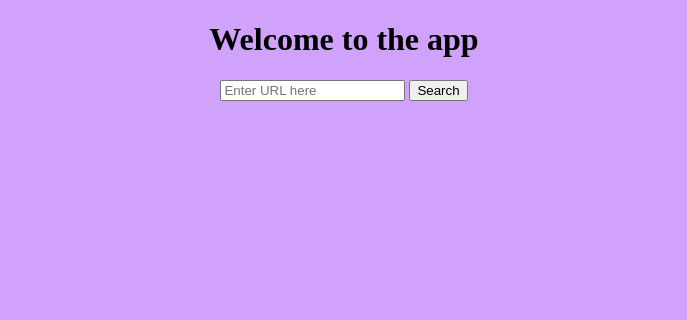
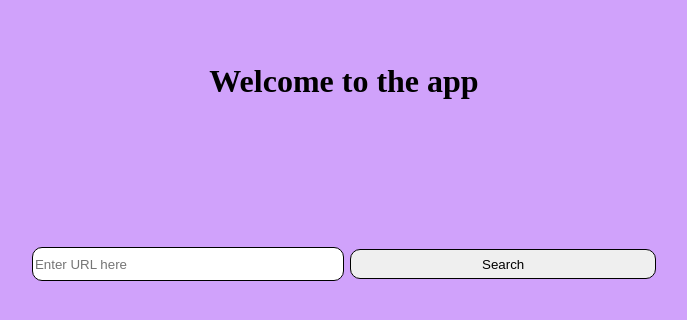
Before and after one commit to beth98an/lap4_code_challenge, a Flask app: page / in a window 1280 px wide. Shown: the top 320 px of the page, without its empty margins (296-983 px from the left). Run offline with Flask 2, Linux system fonts and the light colour scheme.

Commit message:
some styling added

```diff
--- a/app.py
+++ b/app.py
@@ -12,8 +12,11 @@ def home():
         return render_template('home.html', link='', urlsearch='')
     if request.method == 'POST':
         data = request.form
-        link = urls.create(data)
-    return render_template('home.html', link=link, urlsearch=data['urlsearch'])
+        if data['urlsearch']:
+            link = urls.create(data)
+            return render_template('home.html', link=link, urlsearch=data['urlsearch'])
+        return redirect('/')
+
 
 @app.route('/<code>')
 def get_url(code):
--- a/static/style.css
+++ b/static/style.css
@@ -4,6 +4,36 @@ body {
     text-align: center;
     background-color: rgb(208, 162, 251);
 }
+h1 {
+    margin-top: 5%;
+}
+.searchForm {
+    margin: auto;
+    margin-top: 10%;
+    padding: 20px;
+    font-size: 25px;
+}
+
+.searchForm input {
+    width: 25%;
+    height: 30px;
+    border-radius: 10px;
+    border: solid 1px;
+    margin: auto;
+}
+
+.link {
+    margin: auto;
+    margin-top: 5%;
+    margin-left: 25%;
+    margin-right: 25%;
+    padding: 10px;
+    font-size: 20px;
+    width: auto;
+    background-color: white;
+    border-radius: 10px;
+}
+
 a:link {
     color: green;
 }
--- a/templates/base.html
+++ b/templates/base.html
@@ -4,6 +4,7 @@
     <meta charset="UTF-8">
     <meta http-equiv="X-UA-Compatible" content="IE=edge">
     <meta name="viewport" content="width=device-width, initial-scale=1.0">
+    <link rel="shortcut icon" href="https://cdn-icons-png.flaticon.com/512/3214/3214746.png" type="image/x-icon">
     <link rel="stylesheet" type= "text/css" href= "{{ url_for('static', filename='style.css') }}">
     <title>URL shortener</title>
 </head>
--- a/templates/home.html
+++ b/templates/home.html
@@ -1,12 +1,14 @@
 {% extends 'base.html' %}
 {% block content %}
     <h1>Welcome to the app</h1>
-    <form action="/" method="POST">
+    <form class="searchForm" action="/" method="POST">
         <label for="urlsearch"></label>
         <input type="text" name="urlsearch" id="urlsearch" placeholder="Enter URL here">
         <input type="submit" value="Search">
     </form>
     {% if link %}
-    <h4>This is your shortened URL for {{urlsearch}} : <a href="/{{link}}">/{{link}}</a></h4>
+    <div class="link">
+        <h4>This is your shortened URL for {{urlsearch}} : <a href="/{{link}}">/{{link}}</a></h4>
+    </div>
     {% endif %}
 {% endblock %}
```
Also changed, not shown: database.db.
